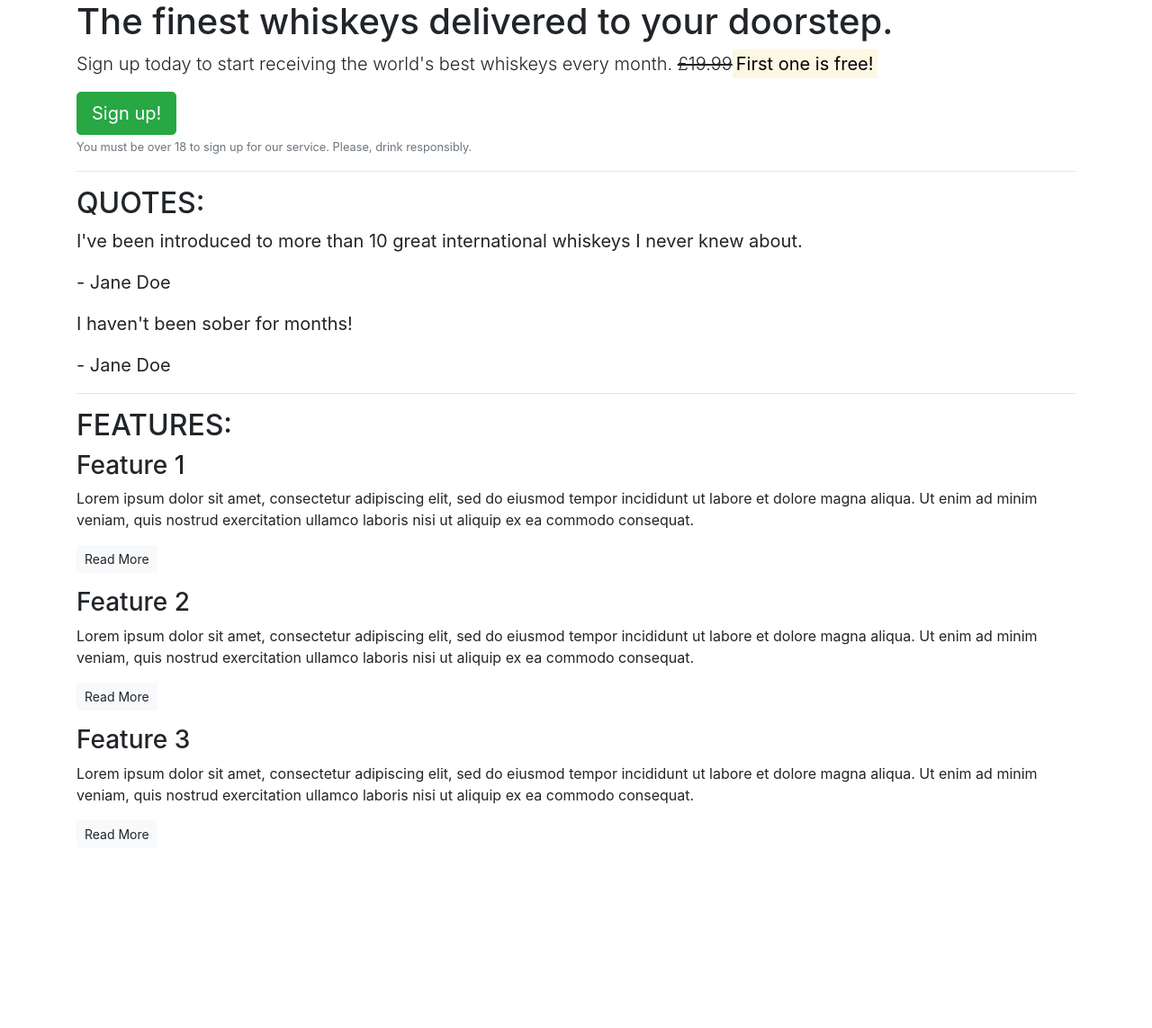
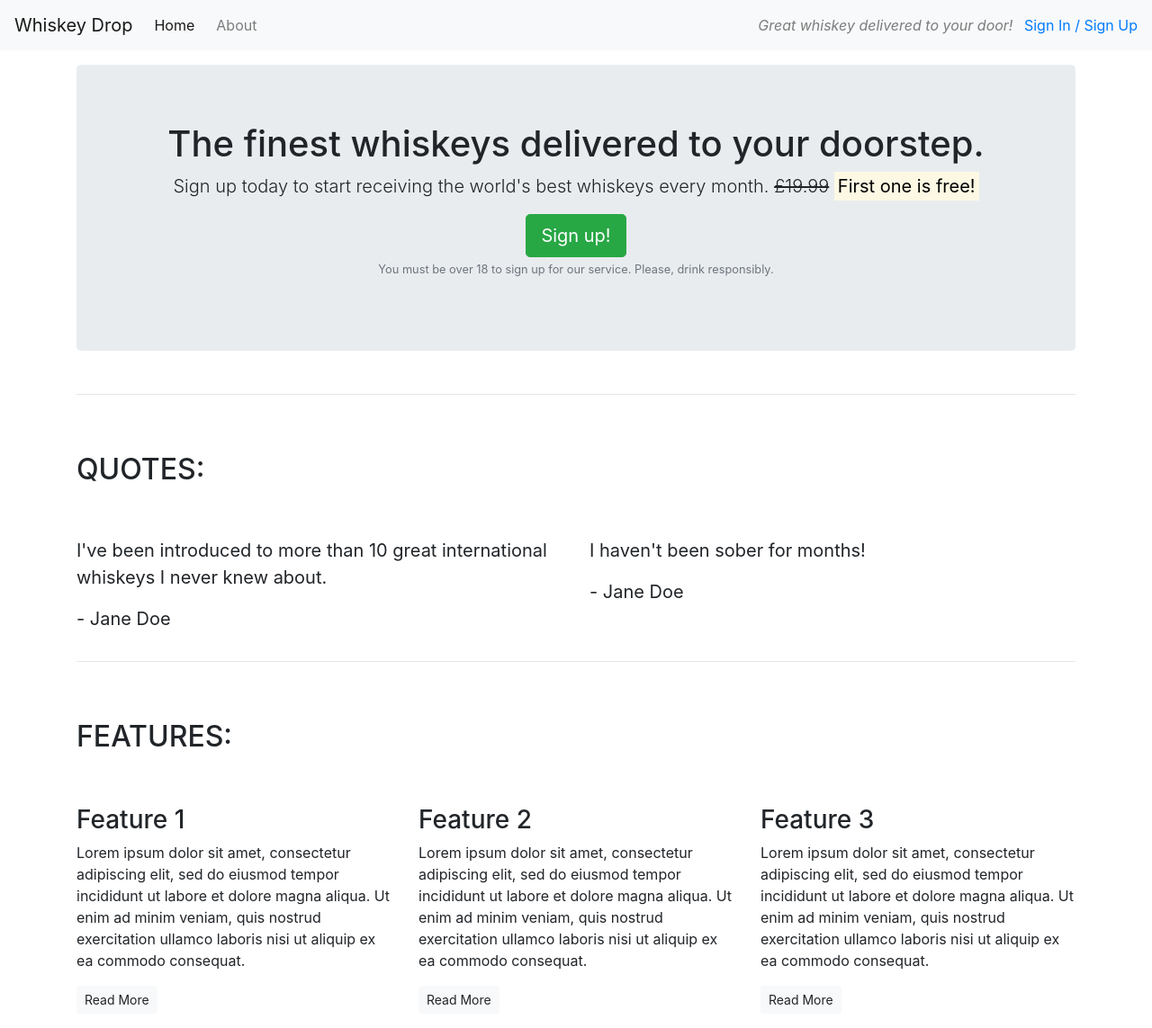
Before and after one commit to CristianBuca/bootstrap-CI, a plain HTML site: page index.html in a window 1280 px wide. Shown: the whole page at 90% size. Before the commit the page ends 959 px from the top, so only its background shows below. Drawn offline with nearby package versions, Linux system fonts and the light colour scheme.

Commit message:
Bootstrap grid implementation

```diff
--- a/index.html
+++ b/index.html
@@ -3,64 +3,109 @@
 
 <head>
     <meta charset="utf-8">
-
     <title>Whiskey Drop | Taste a new whiskey every month</title>
     <meta name="viewport" content="width=device-width, initial-scale=1.0">
     <link rel="stylesheet" href="https://maxcdn.bootstrapcdn.com/bootstrap/4.1.3/css/bootstrap.min.css">
 </head>
 
 <body>
-    <article class="container">
+    <nav class="navbar navbar-light bg-light navbar-expand-sm">
+        <a href="/" class="navbar-brand">Whiskey Drop</a>
+        <ul class="navbar-nav mr-auto">
+            <li class="active nav-item mr-2"><a class="nav-link" href="/">Home</a></li>
+            <li class="nav-item mr-2"><a class="nav-link" href="/about">About</a></li>
+            <li class="nav-item mr-2 d-block d-sm-none"><a class="nav-link" href="/login">Sign In / Sign Up</a></li>
+        </ul>
+        <div class="d-none d-md-block">
+            <p class="navbar-text my-auto mr-2"><i>Great whiskey delivered to your door!</i></p>
+            <a href="/login">Sign In / Sign Up</a>
+        </div>
+    </nav>
+    <article class="container mt-3">
         <!-- Callout -->
-        <section class="callout">
+        <div class="row">
+            <div class="col-12">
+                <section class="callout jumbotron text-center">
                     <h1>The finest whiskeys delivered to your doorstep.</h1>
                     <p class="lead">Sign up today to start receiving the world's best whiskeys every month.
-                <s>£19.99</s><strong><mark>First one is free!</mark></strong></p>
+                        <s class="d-none d-sm-inline">£19.99</s>
+                        <span class="d-inline d-sm-none"><br></span>
+                        <strong><mark>First one is free!</mark></strong></p>
                     <button class="btn btn-success btn-lg">Sign up!</button>
                     <p class="text-muted"><small>You must be over 18 to sign up for our service. Please, drink
                             responsibly.</small></p>
                 </section>
+            </div>
+        </div>
         <!-- /.callout -->
         <hr>
 
         <!-- Quotes -->
         <section class="quotes">
+            <div class="row">
+                <div class="col-12 my-5">
                     <h2 class="text-uppercase">Quotes:</h2>
+                </div>
+            </div>
+            <div class="row">
+                <div class="col-12 col-md-6">
                     <blockquote class="blockquote">
                         <p>I've been introduced to more than 10 great international whiskeys I never knew about.</p>
                         <p>- Jane Doe</p>
                     </blockquote>
+                </div>
+                <div class="col-12 col-md-6">
                     <blockquote class="blockquote">
                         <p>I haven't been sober for months!</p>
                         <p>- Jane Doe</p>
                     </blockquote>
+                </div>
+            </div>
         </section>
         <!-- /.quotes -->
         <hr>
 
         <!-- Features -->
         <section class="features">
+            <div class="row">
+                <div class="col-12 my-5">
                     <h2 class="text-uppercase">Features:</h2>
+                </div>
+            </div>
+            <div class="row">
+                <div class="col-12 col-md-6 col-lg-4">
                     <div class="feature">
                         <h3>Feature 1</h3>
-                <p>Lorem ipsum dolor sit amet, consectetur adipiscing elit, sed do eiusmod tempor incididunt ut labore
-                    et dolore magna aliqua. Ut enim ad minim veniam, quis nostrud exercitation ullamco laboris nisi ut
+                        <p>Lorem ipsum dolor sit amet, consectetur adipiscing elit, sed do eiusmod tempor incididunt ut
+                            labore
+                            et dolore magna aliqua. Ut enim ad minim veniam, quis nostrud exercitation ullamco laboris
+                            nisi ut
                             aliquip ex ea commodo consequat.</p>
                         <p><a class="btn btn-sm btn-light" href="">Read More</a></p>
                     </div>
+                </div>
+                <div class="col-12 col-md-6 col-lg-4">
                     <div class="feature">
                         <h3>Feature 2</h3>
-                <p>Lorem ipsum dolor sit amet, consectetur adipiscing elit, sed do eiusmod tempor incididunt ut labore
-                    et dolore magna aliqua. Ut enim ad minim veniam, quis nostrud exercitation ullamco laboris nisi ut
+                        <p>Lorem ipsum dolor sit amet, consectetur adipiscing elit, sed do eiusmod tempor incididunt ut
+                            labore
+                            et dolore magna aliqua. Ut enim ad minim veniam, quis nostrud exercitation ullamco laboris
+                            nisi ut
                             aliquip ex ea commodo consequat.</p>
                         <p><a class="btn btn-sm btn-light" href="">Read More</a></p>
                     </div>
+                </div>
+                <div class="col-12 d-md-none d-lg-block col-lg-4">
                     <div class="feature">
                         <h3>Feature 3</h3>
-                <p>Lorem ipsum dolor sit amet, consectetur adipiscing elit, sed do eiusmod tempor incididunt ut labore
-                    et dolore magna aliqua. Ut enim ad minim veniam, quis nostrud exercitation ullamco laboris nisi ut
+                        <p>Lorem ipsum dolor sit amet, consectetur adipiscing elit, sed do eiusmod tempor incididunt ut
+                            labore
+                            et dolore magna aliqua. Ut enim ad minim veniam, quis nostrud exercitation ullamco laboris
+                            nisi ut
                             aliquip ex ea commodo consequat.</p>
                         <p><a class="btn btn-sm btn-light" href="">Read More</a></p>
+                    </div>
+                </div>
             </div>
         </section>
         <!-- /.features -->
```
Lines whose indentation alone changed are shown as unchanged.
